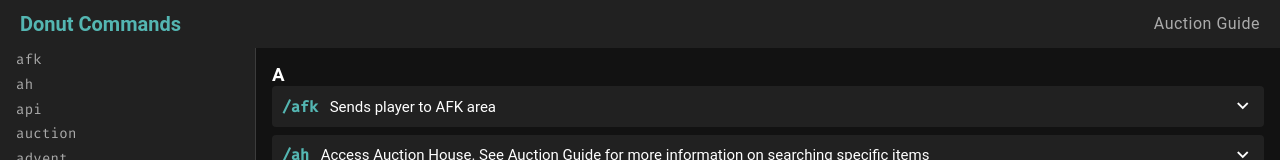
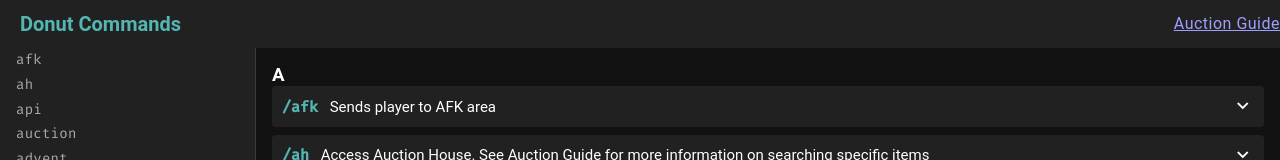
Before and after one commit to Leisoom/Donut-SMP-Commands, a Vue app: page / in a window 1280 px wide. Shown: the top 160 px of the page. Built offline with nearby package versions, Linux system fonts and the light colour scheme; a small style sheet from the web is missing.

Commit message:
use router link

```diff
--- a/src/App.vue
+++ b/src/App.vue
@@ -1,15 +1,15 @@
 <template>
   <v-app>
     <v-app-bar density="compact" elevation="0">
-      <v-app-bar-title><a class="text-decoration-none font-weight-bold text-secondary" href="/">Donut Commands</a></v-app-bar-title>
-      <v-btn
+      <v-app-bar-title><router-link class="text-decoration-none font-weight-bold text-secondary" to="/">Donut Commands</router-link></v-app-bar-title>
+      <router-link
         class="text-body-1"
         :ripple="false"
         to="/AuctionGuide"
         variant="plain"
       >
         Auction Guide
-      </v-btn>
+      </router-link>
     </v-app-bar>
     <v-main>
       <router-view />
```
